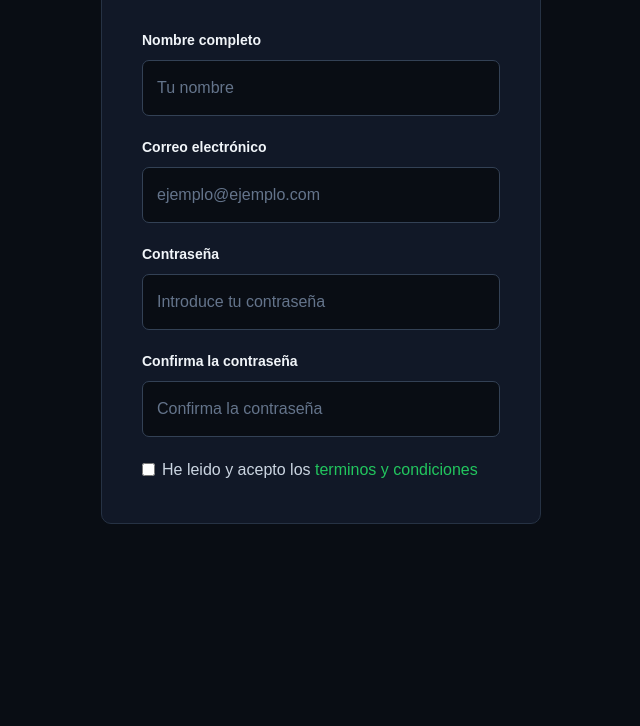
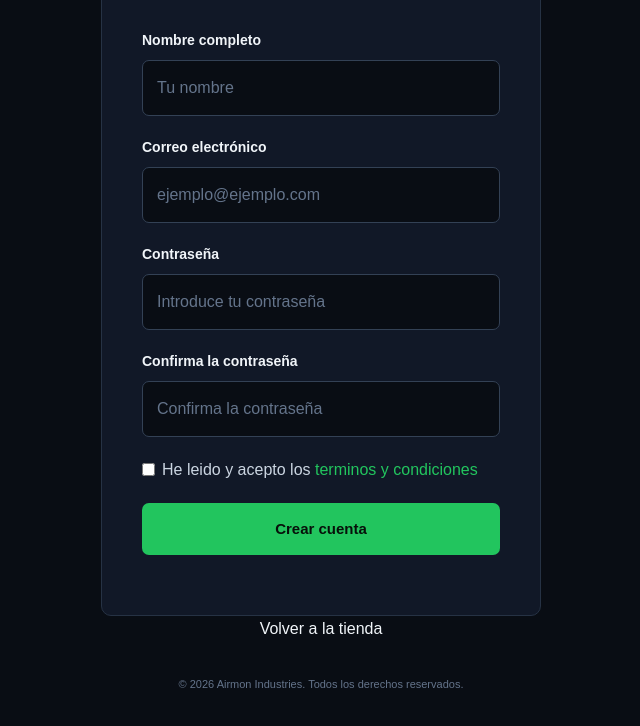
Before and after one commit to pm891327/airmon, a plain HTML site: page web/register.html in a window 1280 px wide. Shown: the part 220-946 px from the top of the page, without its empty margins (319-959 px from the left). Before the commit the page ends 800 px from the top, so only its background shows below. Drawn offline with Linux system fonts and the light colour scheme.

Commit message:
footer del login y register cambiado

```diff
--- a/web/register.html
+++ b/web/register.html
@@ -44,9 +44,14 @@
                         <a href="terms.html" class="login-link">terminos y condiciones</a>
                     </span>
                 </label>
+                <button type="submit" class="login-submit">Crear cuenta</button>
+                <p id="register-message" class="register-message" role="status" aria-live="polite"></p>
 
             </form>
+
         </section>
+        <a href="index.html">Volver a la tienda</a>
+        <p class="login-footer"> © 2026 Airmon Industries. Todos los derechos reservados.</p>
     </main>
 
 </body>
```
Also changed, not shown: web/login.html (+2 -2 lines).
